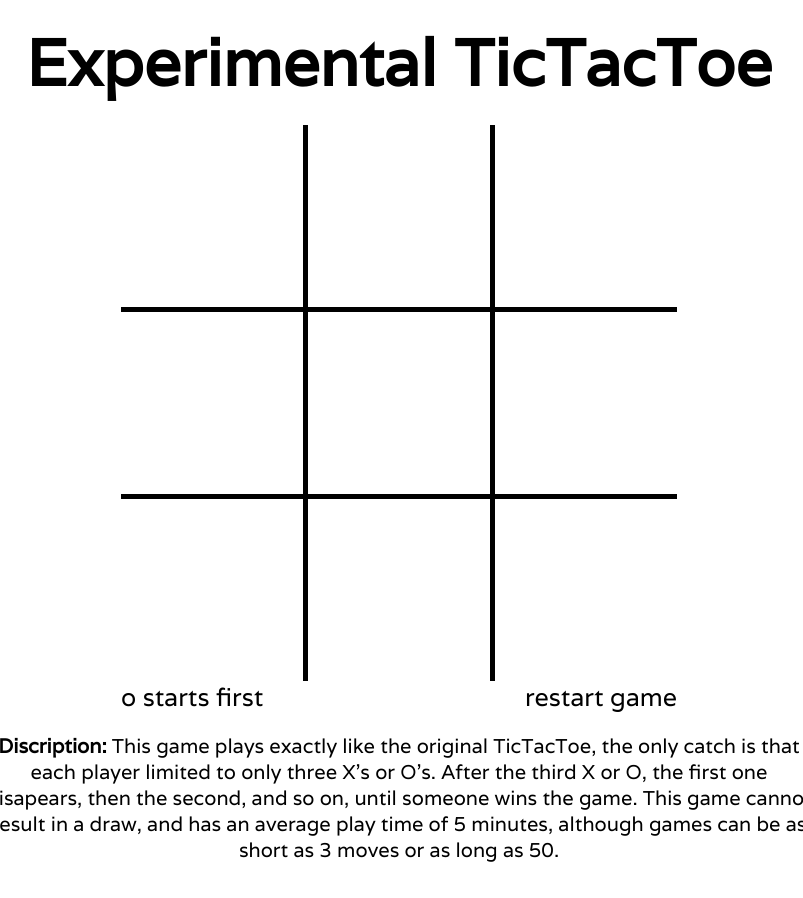
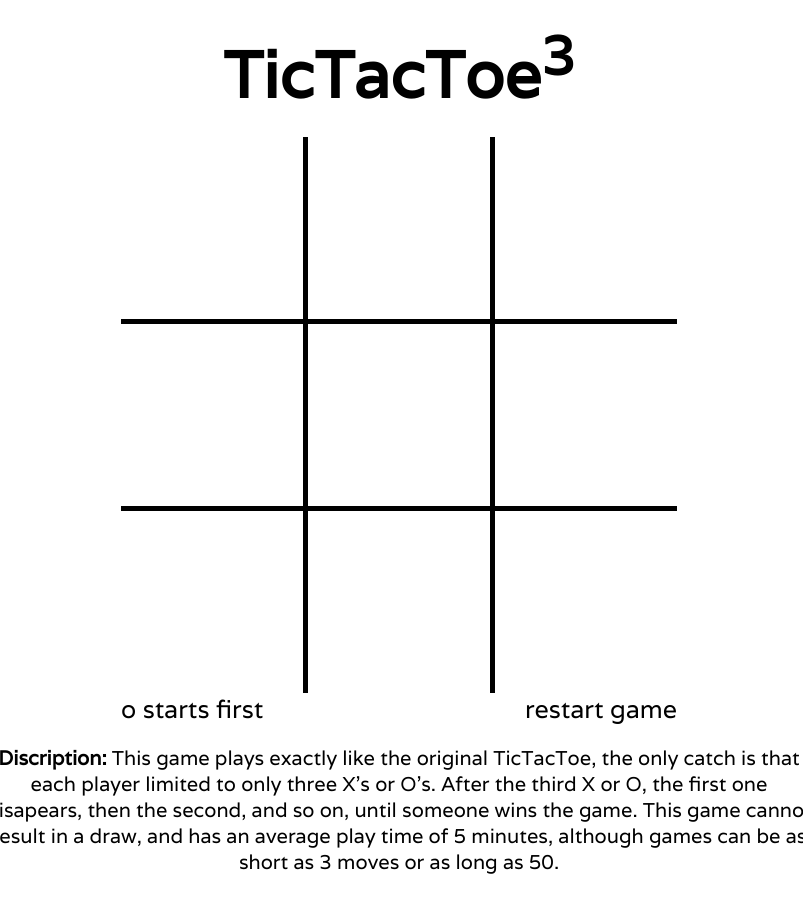
Before and after one commit to jackwilliams2480/Experimental-TicTacToe, a plain HTML site: page index.html in a window 1280 px wide. Shown: the top 898 px of the page, without its empty margins (241-1044 px from the left). Drawn offline with Linux system fonts and the light colour scheme.

Commit message:
Update index.html

```diff
--- a/index.html
+++ b/index.html
@@ -77,7 +77,7 @@
 </head>
 
 <body onload="startGame()">
-	<h1 id="title">Experimental TicTacToe</h1>
+	<h1 id="title">TicTacToe<sup>3</sup></h1>
 	<div class="wrapper">
 		<div id="tttboard">
 			<table>
```
